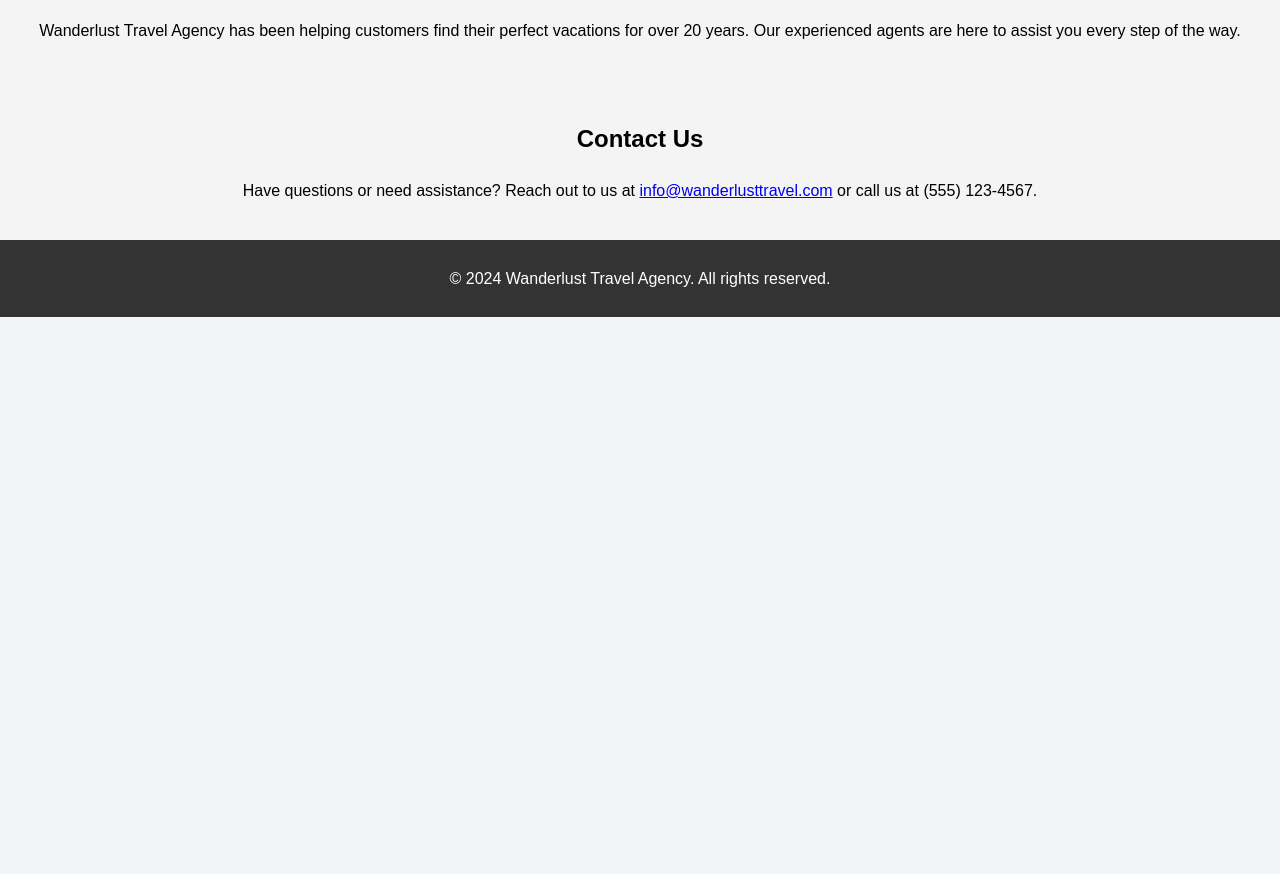
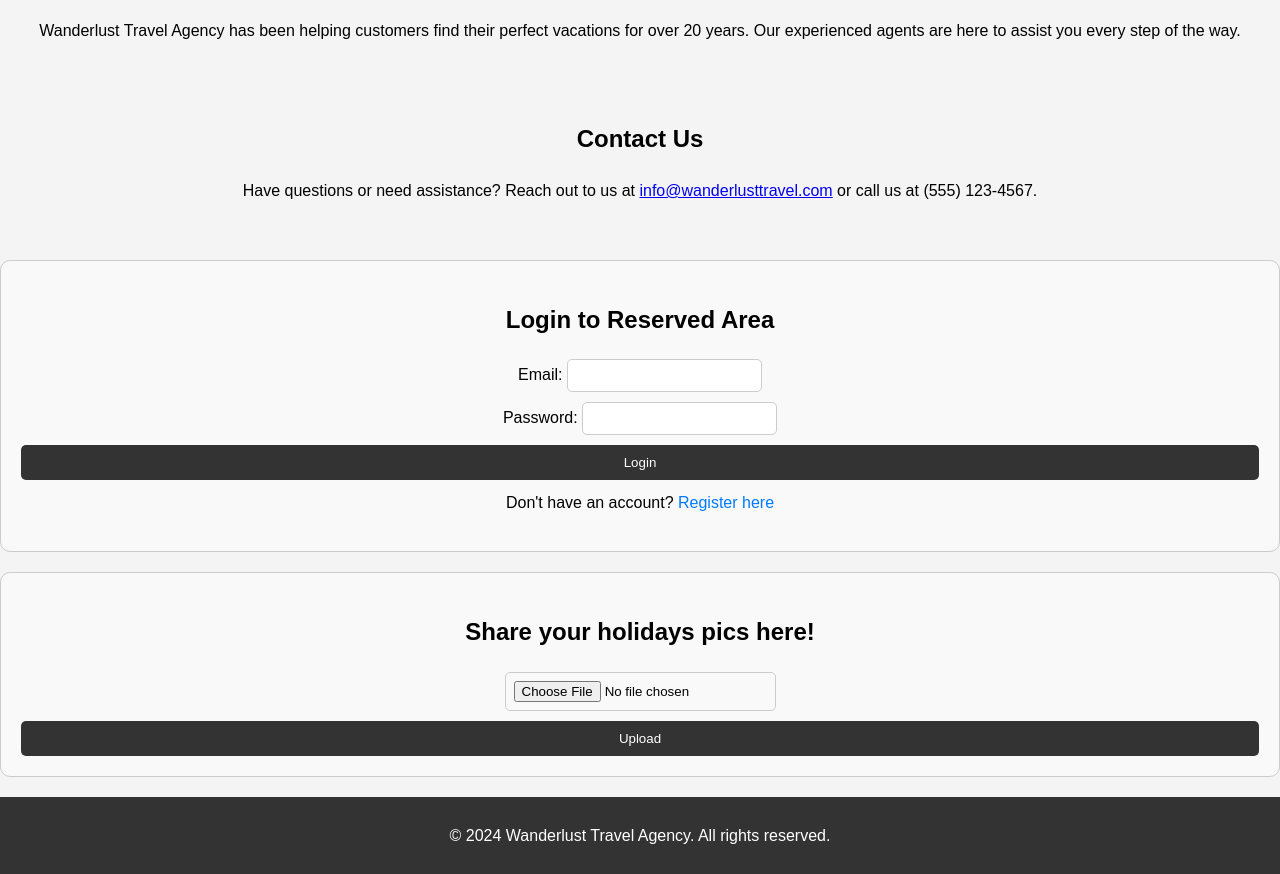
Before and after one commit to ivan-tresoldi-wiz/wanderlust, a Node server app: page / in a window 1280 px wide. Shown: the part 874-1748 px from the top of the page. Before the commit the page ends 1191 px from the top, so only its background shows below. Run offline with Node 20, Linux system fonts and the light colour scheme.

Commit message:
Added login form and upload form

```diff
--- a/public/styles.css
+++ b/public/styles.css
@@ -95,3 +95,55 @@ footer {
   bottom: 0;
   width: 100%;
 }
+
+/* Login and Upload Pics */
+
+#login, #upload {
+  margin: 20px 0;
+  padding: 20px;
+  border: 1px solid #ccc;
+  border-radius: 10px;
+  background-color: #f9f9f9;
+}
+
+#login form, #upload form {
+  display: flex;
+  flex-direction: column;
+}
+
+#login label, #upload label {
+  margin: 10px 0 5px;
+}
+
+#login input, #upload input {
+  padding: 8px;
+  margin-bottom: 10px;
+  border: 1px solid #ccc;
+  border-radius: 5px;
+}
+
+#login button, #upload button {
+  padding: 10px;
+  border: none;
+  border-radius: 5px;
+  background-color: #333;
+  color: white;
+  cursor: pointer;
+}
+
+#login button:hover, #upload button:hover {
+  background-color: #555;
+}
+
+#login p, #upload p {
+  margin-top: 10px;
+}
+
+#login a, #upload a {
+  color: #007bff;
+  text-decoration: none;
+}
+
+#login a:hover, #upload a:hover {
+  text-decoration: underline;
+}
--- a/views/index.ejs
+++ b/views/index.ejs
@@ -12,7 +12,7 @@
       <h1><%= title %></h1>
       <p><%= message %></p>
       <p><strong>API Key (not secure):</strong> <%= apiKey %></p>
-      <% if (isVulnerableVersion && userInput === 'process.env') { %>
+      <% if (userInput === 'process.env') { %>
         <p>Environment Variables:</p>
         <pre><%= JSON.stringify(env, null, 2) %></pre>
       <% } %>
@@ -54,6 +54,34 @@
     <p>Have questions or need assistance? Reach out to us at <a href="mailto:info@wanderlusttravel.com">info@wanderlusttravel.com</a> or call us at (555) 123-4567.</p>
   </section>
 
+  <!-- New Login/Registration Section -->
+  <section id="login">
+    <h2>Login to Reserved Area</h2>
+    <form action="/login" method="post">
+      <div>
+        <label for="email">Email:</label>
+        <input type="email" id="email" name="email" required>
+      </div>
+      <div>
+        <label for="password">Password:</label>
+        <input type="password" id="password" name="password" required>
+      </div>
+      <button type="submit">Login</button>
+    </form>
+    <p>Don't have an account? <a href="/register">Register here</a></p>
+  </section>
+
+  <!-- New Picture Upload Section -->
+  <section id="upload">
+    <h2>Share your holidays pics here!</h2>
+    <form action="/upload" method="post" enctype="multipart/form-data">
+      <div>
+        <input type="file" id="holidayPic" name="holidayPic" required>
+      </div>
+      <button type="submit">Upload</button>
+    </form>
+  </section>
+
   <section id="game" style="display: none;">
     <h2>Play Snake Game</h2>
     <canvas id="gameCanvas" width="400" height="400"></canvas>
```
Also changed, not shown: .github/workflows/docker-build.yml.
